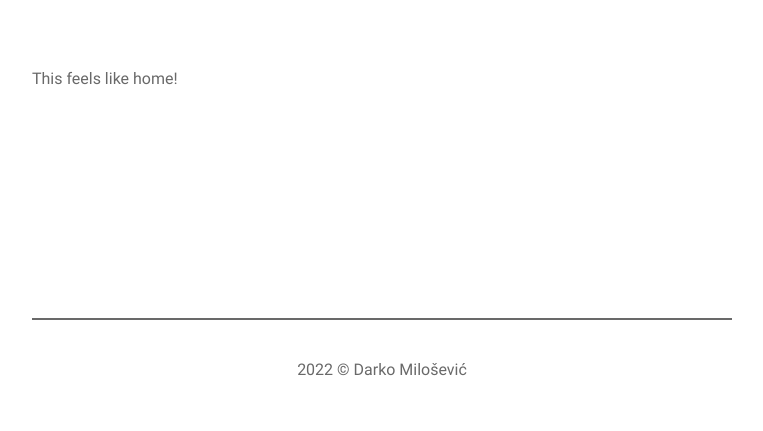
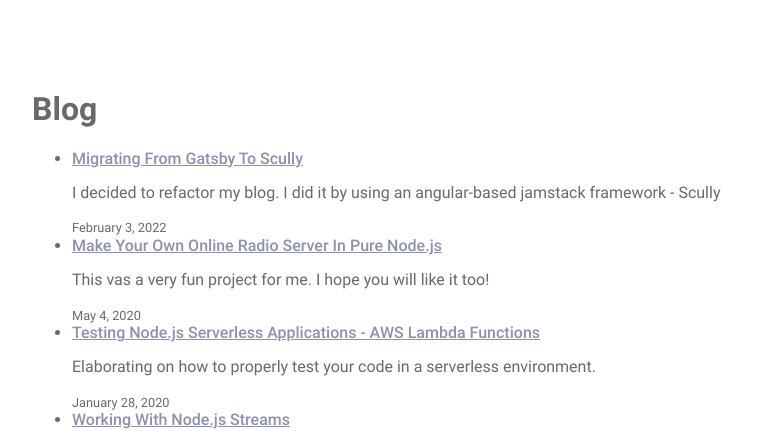
Before and after one commit to DarkMannn/darkmannn-dev, a Next.js app: page / in a window 1280 px wide. Shown: the part 380-811 px from the top of the page, without its empty margins (258-1021 px from the left). Built offline with nearby package versions, Linux system fonts and the light colour scheme.

Commit message:
feat(.): Implement non-styled home page and blog post page

```diff
--- /dev/null
+++ b/components/date.tsx
@@ -0,0 +1,6 @@
+import { parseISO, format } from 'date-fns';
+
+export default function Date({ dateString }: { dateString: string }) {
+  const date = parseISO(dateString);
+  return <time dateTime={dateString}>{format(date, 'LLLL d, yyyy')}</time>;
+}
--- /dev/null
+++ b/lib/posts.ts
@@ -0,0 +1,67 @@
+import fs from 'fs';
+import path from 'path';
+import grayMatter from 'gray-matter';
+import { remark } from 'remark';
+import html from 'remark-html';
+
+const postsDirectory = path.join(process.cwd(), 'posts');
+
+export function getAllPostDataSorted() {
+  // Get file names under /posts
+  const fileNames = fs.readdirSync(postsDirectory);
+
+  const allPostsData = fileNames.map((fileName) => {
+    // Remove ".md" from file name to get id
+    const id = fileName.replace(/\.md$/, '');
+
+    // Read markdown file as string
+    const fullPath = path.join(postsDirectory, fileName);
+    const fileContents = fs.readFileSync(fullPath, 'utf8');
+
+    // Use gray-matter to parse the post metadata section
+    const matterResult = grayMatter(fileContents);
+
+    // Combine the data with the id
+    return {
+      id,
+      ...(matterResult.data as { date: string; title: string }),
+    };
+  });
+
+  // Sort posts by date
+  return allPostsData.sort((a, b) => (a.date < b.date ? 1 : -1));
+}
+
+export function getAllPostIds() {
+  const fileNames = fs.readdirSync(postsDirectory);
+  return fileNames.map((fileName) => ({
+    params: {
+      id: fileName.replace(/\.md$/, ''),
+    },
+  }));
+}
+
+export async function getPostData(id: string) {
+  const fullPath = path.join(postsDirectory, `${id}.md`);
+  const fileContents = fs.readFileSync(fullPath, 'utf8');
+
+  // Use gray-matter to parse the post metadata section
+  const matterResult = grayMatter(fileContents);
+
+  // Use remark to convert markdown into HTML string
+  const processedContent = await remark()
+    .use(html)
+    .process(matterResult.content);
+  const contentHtml = processedContent.toString();
+
+  // Combine the data with the id and contentHtml
+  return {
+    id,
+    contentHtml,
+    ...(matterResult.data as {
+      date: string;
+      title: string;
+      description: string;
+    }),
+  };
+}
--- a/package.json
+++ b/package.json
@@ -17,11 +17,15 @@
     "*.{js,mjs,html,css,scss,json,md,yml,yaml}": "prettier --write"
   },
   "dependencies": {
+    "date-fns": "^2.29.1",
+    "gray-matter": "^4.0.3",
     "next": "12.1.6",
     "next-image-export-optimizer": "^0.11.0",
     "normalize.css": "^8.0.1",
     "react": "18.2.0",
-    "react-dom": "18.2.0"
+    "react-dom": "18.2.0",
+    "remark": "^14.0.2",
+    "remark-html": "^15.0.1"
   },
   "devDependencies": {
     "@types/node": "18.0.0",
--- a/pages/index.tsx
+++ b/pages/index.tsx
@@ -1,3 +1,45 @@
-export default function Home() {
-  return <div>This feels like home!</div>;
+import type { GetStaticProps } from 'next';
+
+import { getAllPostDataSorted } from '../lib/posts';
+import Link from 'next/link';
+import Date from '../components/date';
+
+export default function Home({
+  allPostDataSorted,
+}: {
+  allPostDataSorted: {
+    id: string;
+    date: string;
+    title: string;
+    description: string;
+  }[];
+}) {
+  return (
+    <section>
+      <h1>Blog</h1>
+      <ul>
+        {allPostDataSorted.map(({ id, date, title, description }) => (
+          <li key={id}>
+            <Link href={`/posts/${id}`}>
+              <a>{title}</a>
+            </Link>
+            <br />
+            <p>{description}</p>
+            <small>
+              <Date dateString={date} />
+            </small>
+          </li>
+        ))}
+      </ul>
+    </section>
+  );
 }
+
+export const getStaticProps: GetStaticProps = async () => {
+  const allPostDataSorted = getAllPostDataSorted();
+  return {
+    props: {
+      allPostDataSorted,
+    },
+  };
+};
--- a/posts/make-your-own-online-radio-server.md
+++ b/posts/make-your-own-online-radio-server.md
@@ -3,7 +3,7 @@
 description: This vas a very fun project for me. I hope you will like it too!
 info: This article was first published on https://blog.logrocket.com/online-radio-server-pure-node-js. It was moved here when I started the 'Balanced Coder' blog.
 thumbnail: assets/images/online-radio.jpg
-date: 04/05/2020
+date: '2020-05-04'
 tags:
   - node.js
 keywords: Node.js, Online Radio, Radio Server, Tutorial
--- a/posts/migrating-from-gatsby-to-scully.md
+++ b/posts/migrating-from-gatsby-to-scully.md
@@ -2,7 +2,7 @@
 title: Migrating From Gatsby To Scully
 description: I decided to refactor my blog. I did it by using an angular-based jamstack framework - Scully
 thumbnail: assets/images/scully.png
-date: 03/02/2022
+date: '2022-02-03'
 tags:
   - angular
   - jamstack
--- a/posts/testing-nodejs-serverless-applications.md
+++ b/posts/testing-nodejs-serverless-applications.md
@@ -3,7 +3,7 @@
 description: Elaborating on how to properly test your code in a serverless environment.
 info: This article was first published on https://blog.logrocket.com/testing-node-serverless-applications-aws-lambda-functions. It was moved here when I started the 'Balanced Coder' blog.
 thumbnail: assets/images/serverless-testing.jpg
-date: 28/01/2020
+date: '2020-01-28'
 tags:
   - serverless
   - node.js
--- a/posts/working-with-nodejs-streams.md
+++ b/posts/working-with-nodejs-streams.md
@@ -3,7 +3,7 @@
 description: An article that tries to summarize all of the stream API's and explain how to use them.
 info: This article was first published on https://medium.com/florence-development/working-with-node-js-stream-api-60c12437a1be. It was moved here when I started the 'Balanced Coder' blog.
 thumbnail: assets/images/stream.jpg
-date: 19/11/2019
+date: '2019-11-19'
 tags:
   - node.js
 keywords: Node.js, Streams, Backpressure, Readable, Writable, Transform, Streaming, Tutorial
```
Also changed, not shown: pages/posts/[id].tsx (added, +47 -0 lines), 1 other file (tests, documents, lock files or other folders).
